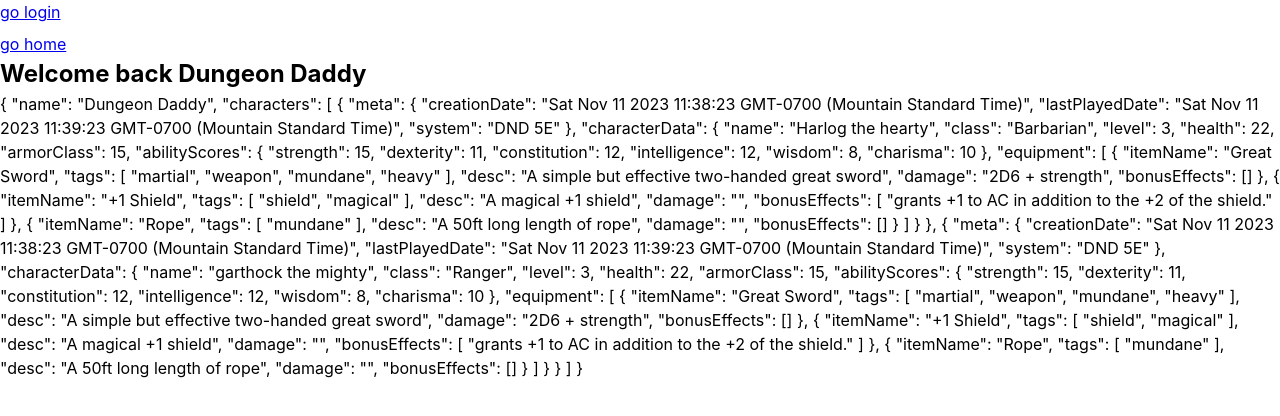
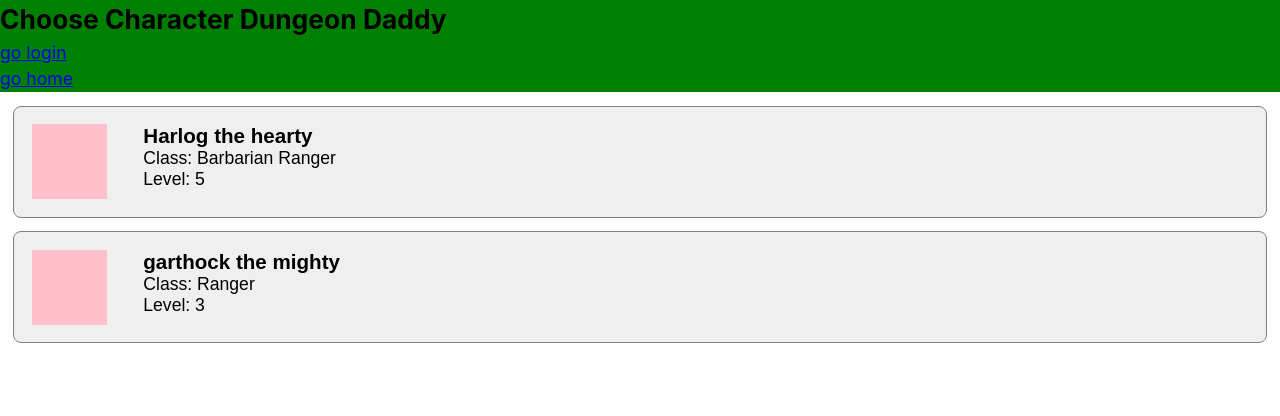
Before and after one commit to Grandon-Smith/dnd-character-builder, a Vue app: page /login in a window 1280 px wide. Both pictures are taken after typing "Sample", "Sample123" into the empty fields and a click on the button "login". Shown: the top 416 px of the page. Built offline with nearby package versions, Linux system fonts and the light colour scheme.

Commit message:
replace files because SSH is hard

```diff
--- a/src/App.vue
+++ b/src/App.vue
@@ -1,27 +1,22 @@
 <script setup>
 	import { useRouter, useRoute } from "vue-router";
+	import { useUserDataStore } from "./store";
 	import { onMounted } from "vue";
-	import CharacterSheet from "./components/CharacterSheet.vue";
-	import Home from "./views/Home.vue";
-	import LoginScreen from "./views/LoginScreen.vue";
+
+	const store = useUserDataStore();
 
 	const route = useRoute();
 	const router = useRouter();
 
 	onMounted(() => {
-		// console.log(new Date())
+		console.log("App mounted");
+		store.setMockData();
+		//remember to check out the DND API for data.
 	});
 </script>
 
 <template>
-	<p>
-		<router-link to="/login">go login</router-link>
-	</p>
-	<router-link to="/">go home</router-link>
 	<router-view> </router-view>
 </template>
 
-<style scoped>
-p {
-	margin-bottom: .5em;
-}</style>
+<style scoped></style>
--- /dev/null
+++ b/src/components/ChooseCharacterCard.vue
@@ -0,0 +1,67 @@
+<script setup>
+	import { useRouter, useRoute } from "vue-router";
+	import { ref, defineProps, onMounted } from "vue";
+	import { useUserDataStore } from "../store";
+
+	const route = useRoute();
+	const router = useRouter();
+
+	const store = useUserDataStore();
+	const props = defineProps({
+		characterObj: {
+			type: Object,
+			required: true,
+		},
+	});
+
+	function handleCharacterSelect() {
+		router.push("/character-sheet");
+	}
+
+	onMounted(() => {
+		console.log("character card mount", props.characterObj);
+	});
+</script>
+
+<template>
+	<button
+		class="character-container"
+		@click="handleCharacterSelect">
+		<!-- <router-link
+		class="character-container"
+		to="/"> -->
+		<div class="character-img-wrapper"></div>
+		<div class="character-info-container">
+			<h3>{{ characterObj.name }}</h3>
+			<p>
+				Class:
+				<span v-for="classes in characterObj.classes"
+					>{{ classes.class + " " }}
+				</span>
+			</p>
+			<p>Level: {{ characterObj.level }}</p>
+		</div>
+		<!-- </router-link> -->
+	</button>
+</template>
+
+<style scoped>
+	.character-container {
+		border: 1px solid grey;
+		border-radius: 8px;
+		margin: 0.75em 0.75em 0 0.75em;
+		padding: 1em;
+		display: flex;
+	}
+
+	.character-img-wrapper {
+		width: 75px;
+		aspect-ratio: 1/1;
+		background-color: pink;
+	}
+
+	.character-info-container {
+		text-align: left;
+		margin-left: 3%;
+	}
+</style>
--- /dev/null
+++ b/src/components/NavHeader.vue
@@ -0,0 +1,35 @@
+<script setup>
+	import { ref, defineProps, onMounted } from "vue";
+	import { useUserDataStore } from "../store";
+	import {} from "vue";
+
+	const store = useUserDataStore();
+	const props = defineProps({
+		headerText: String,
+	});
+
+	onMounted(() => {
+		console.log("navbar mount", store);
+	});
+</script>
+
+<template>
+	<nav>
+		<h1>{{ headerText }}</h1>
+		<p>
+			<router-link to="/login">go login</router-link>
+		</p>
+		<router-link to="/">go home</router-link>
+	</nav>
+</template>
+
+<style scoped>
+	nav {
+		background-color: green;
+		/* position: fixed;
+		top: 0;
+		left: 0;
+		right: 0;
+		height: 5em; */
+	}
+</style>
--- a/src/store.js
+++ b/src/store.js
@@ -23,8 +23,15 @@
 						},
 						characterData: {
 							name: "Harlog the hearty",
-							class: "Barbarian",
-							level: 3,
+							classes: [
+								{ class: "Barbarian", subClass: "Zealot", level: 3 },
+								{
+									class: "Ranger",
+									subClass: "Beastmaster",
+									level: 2,
+								},
+							],
+							level: 5,
 							health: 22,
 							armorClass: 15,
 							abilityScores: {
@@ -72,7 +79,13 @@
 						},
 						characterData: {
 							name: "garthock the mighty",
-							class: "Ranger",
+							classes: [
+								{
+									class: "Ranger",
+									subClass: "Beastmaster",
+									level: 2,
+								},
+							],
 							level: 3,
 							health: 22,
 							armorClass: 15,
--- a/src/style.css
+++ b/src/style.css
@@ -30,12 +30,22 @@
 	background-color: rgb(255, 255, 255);
 	height: 100vh;
 	width: 100%;
+	font-size: 100%;
 }
 
 #app {
 	height: 100%;
+	position: relative;
+	font-size: 1rem;
 }
 
 button {
 	cursor: pointer;
+	font-size: 1em;
 }
+
+@media only screen and (min-width: 500px) {
+	#app {
+		font-size: 1.1rem;
+	}
+}
--- a/src/views/ChooseCharacter.vue
+++ b/src/views/ChooseCharacter.vue
@@ -2,6 +2,8 @@
 	import { ref } from "vue";
 	import { useUserDataStore } from "../store";
 	import { onMounted } from "vue";
+	import ChooseCharacterCard from "../components/ChooseCharacterCard.vue";
+	import NavHeader from "../components/NavHeader.vue";
 
 	const store = useUserDataStore();
 	onMounted(() => {
@@ -10,10 +12,18 @@
 </script>
 
 <template>
-	<div>
-		<h2>Welcome back {{ store.userData.name }}</h2>
-		<p>{{ store.userData }}</p>
+	<NavHeader
+		:headerText="'Choose Character ' + store.userData.name" />
+	<div class="choose-character-container">
+		<ChooseCharacterCard
+			v-for="character in store.userData.characters"
+			:characterObj="character.characterData" />
 	</div>
 </template>
 
-<style scoped></style>
+<style scoped>
+	.choose-character-container {
+		display: grid;
+		grid-template-columns: 1fr;
+	}
+</style>
--- a/src/views/Home.vue
+++ b/src/views/Home.vue
@@ -1,13 +1,13 @@
 <script setup>
-import { ref } from 'vue'
-
+	import { ref } from "vue";
 </script>
 
 <template>
- <h1>THIS IS THE HOME</h1>
-
+	<h1>THIS IS THE HOME</h1>
+	<p>
+		<router-link to="/login">go login</router-link>
+	</p>
+	<router-link to="/">go home</router-link>
 </template>
 
-<style scoped>
-
-</style>
+<style scoped></style>
--- a/src/views/LoginScreen.vue
+++ b/src/views/LoginScreen.vue
@@ -1,8 +1,8 @@
 <script setup lang="ts">
-	import { ref } from "vue";
+	import { ref, onMounted } from "vue";
 	import { useRouter, useRoute } from "vue-router";
-	import { onMounted } from "vue";
 	import { useUserDataStore } from "../store";
+
 	const store = useUserDataStore();
 
 	const route = useRoute();
```
